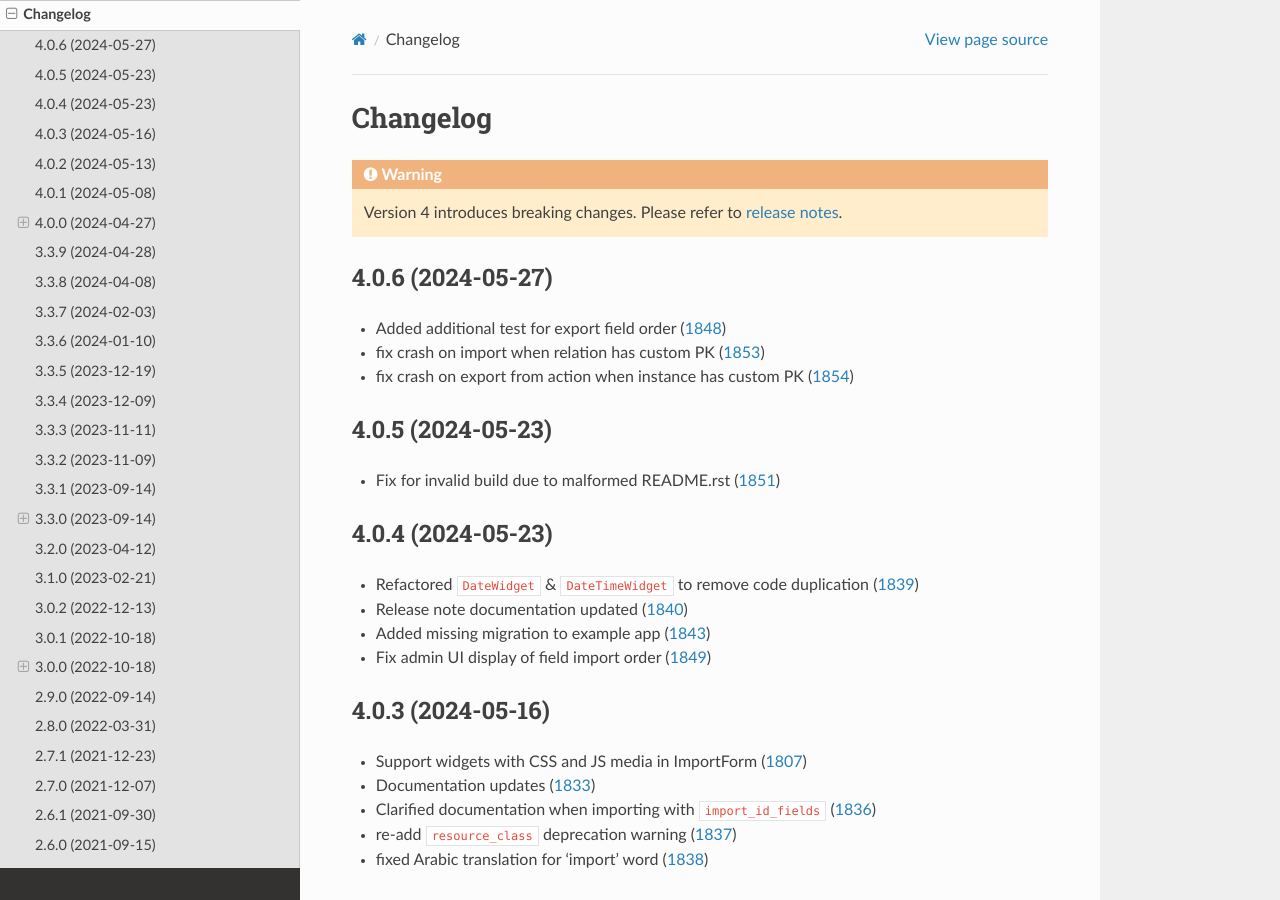
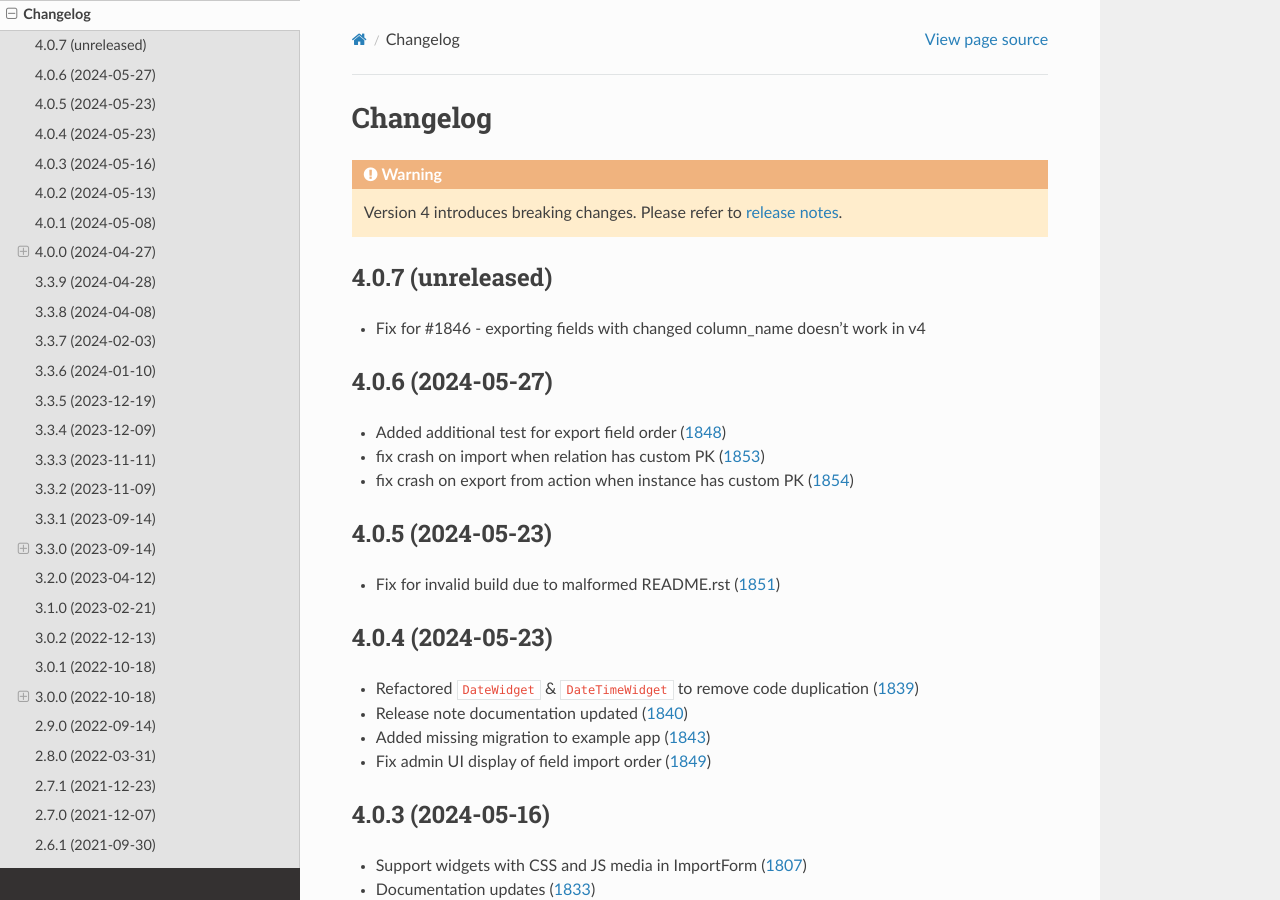
Before and after one commit to django-import-export/django-import-export, a Sphinx documentation site: the page built from docs/changelog.rst, in a window 1280 px wide and 900 px high. Built offline with Sphinx 7.4.7 and the Read the Docs theme 2.0.0, drawn with Linux system fonts in a browser that asks for light colours; pages that are not in the unit, such as notebooks, are missing from menus; the version number could not be read and is left out.

Commit message:
update changelog.rst

```diff
--- a/docs/changelog.rst
+++ b/docs/changelog.rst
@@ -4,6 +4,11 @@ Changelog
 .. warning::
 
     Version 4 introduces breaking changes.  Please refer to :doc:`release notes<release_notes>`.
+
+4.0.7 (unreleased)
+------------------
+
+- Fix for #1846 - exporting fields with changed column_name doesn't work in v4
 
 4.0.6 (2024-05-27)
 ------------------
```
